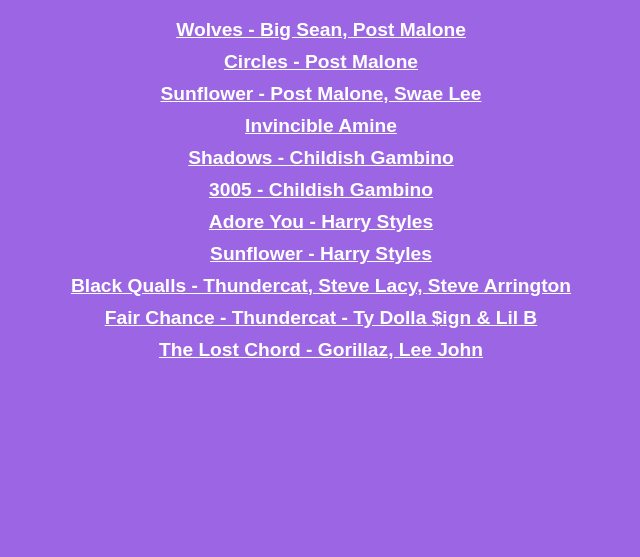
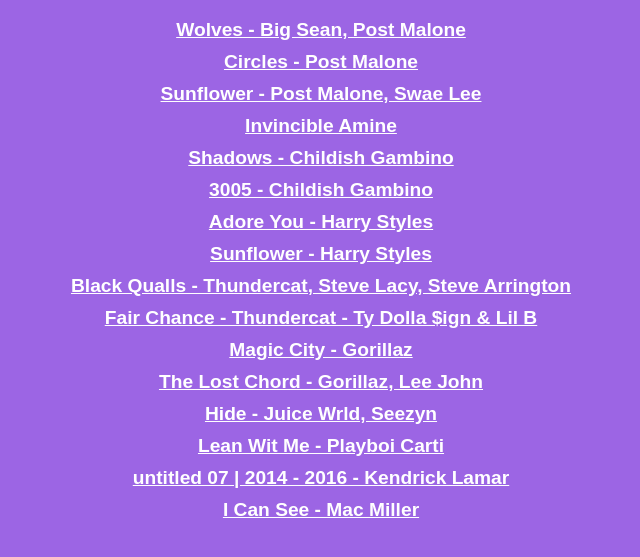
Before and after one commit to galenhy/torisite, a plain HTML site: page index.html in a window 1280 px wide. Shown: the part 129-686 px from the top of the page, without its empty margins (319-959 px from the left). Drawn offline with Linux system fonts and the light colour scheme.

Commit message:
Add files via upload

```diff
--- a/index.html
+++ b/index.html
@@ -21,8 +21,13 @@
             <li><a href="https://music.apple.com/us/album/sunflower-vol-6/1485802965?i=1485802979">Sunflower - Harry Styles</a></li>
             <li><a href="https://music.apple.com/us/album/black-qualls-feat-steve-lacy-steve-arrington-childish/1494467036?i=1494467040">Black Qualls - Thundercat, Steve Lacy, Steve Arrington</a></li>
             <li><a href="https://music.apple.com/us/album/fair-chance-feat-ty-dolla-%24ign-lil-b/1494467036?i=1494467139">Fair Chance - Thundercat - Ty Dolla $ign & Lil B</a></li>
+            <li><a href="https://music.apple.com/us/album/magic-city/1387814084?i=1387815142">Magic City - Gorillaz</a></li>
             <li><a href="https://music.apple.com/us/album/the-lost-chord-feat-leee-john/1530812327?i=1530812333">The Lost Chord - Gorillaz, Lee John</a></li>
             <li><a href=""></a></li>
+            <li><a href="https://music.apple.com/us/album/hide-feat-seezyn/1445949265?i=1445949409">Hide - Juice Wrld, Seezyn</a></li>
+            <li><a href="https://music.apple.com/us/album/lean-wit-me/1407165109?i=1407165431">Lean Wit Me - Playboi Carti</a></li>
+            <li><a href="https://music.apple.com/us/album/untitled-06-l-06-30-2014/1440844834?i=1440844982">untitled 07 | 2014 - 2016 - Kendrick Lamar</a></li>
+            <li><a href="https://music.apple.com/us/album/i-can-see/1494022962?i=1494022977">I Can See - Mac Miller</a></li>
         </ul>
     </header>
 </body>
```
